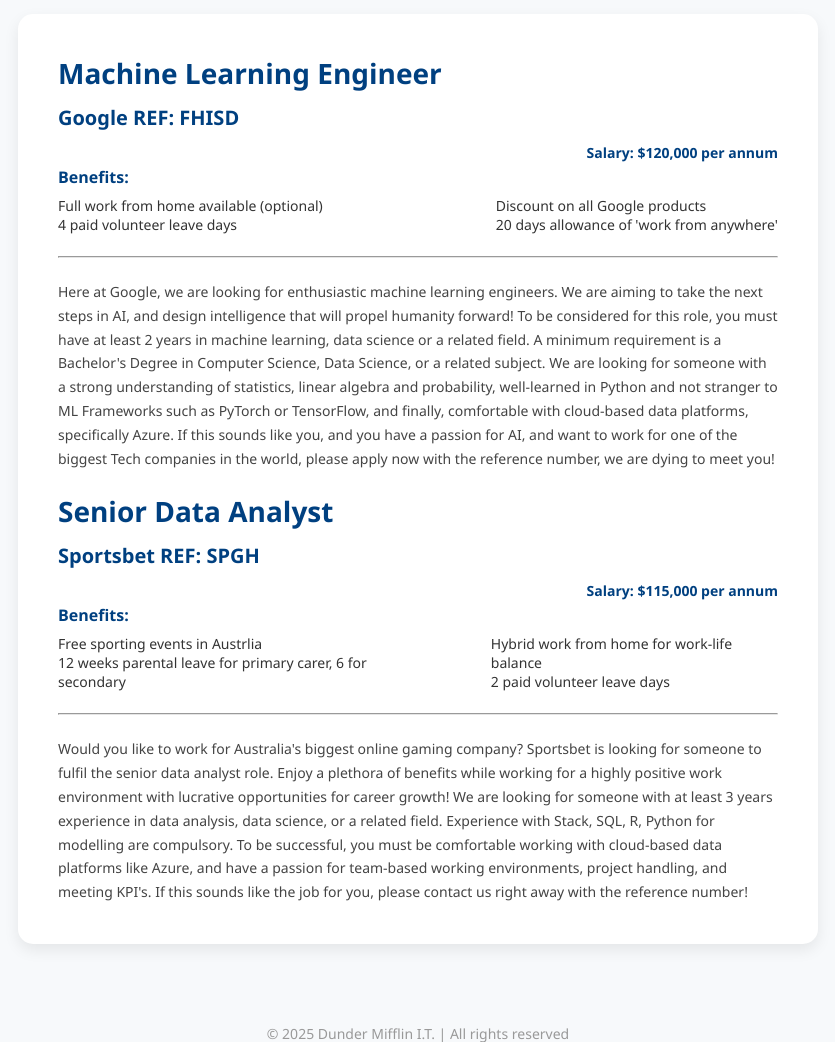
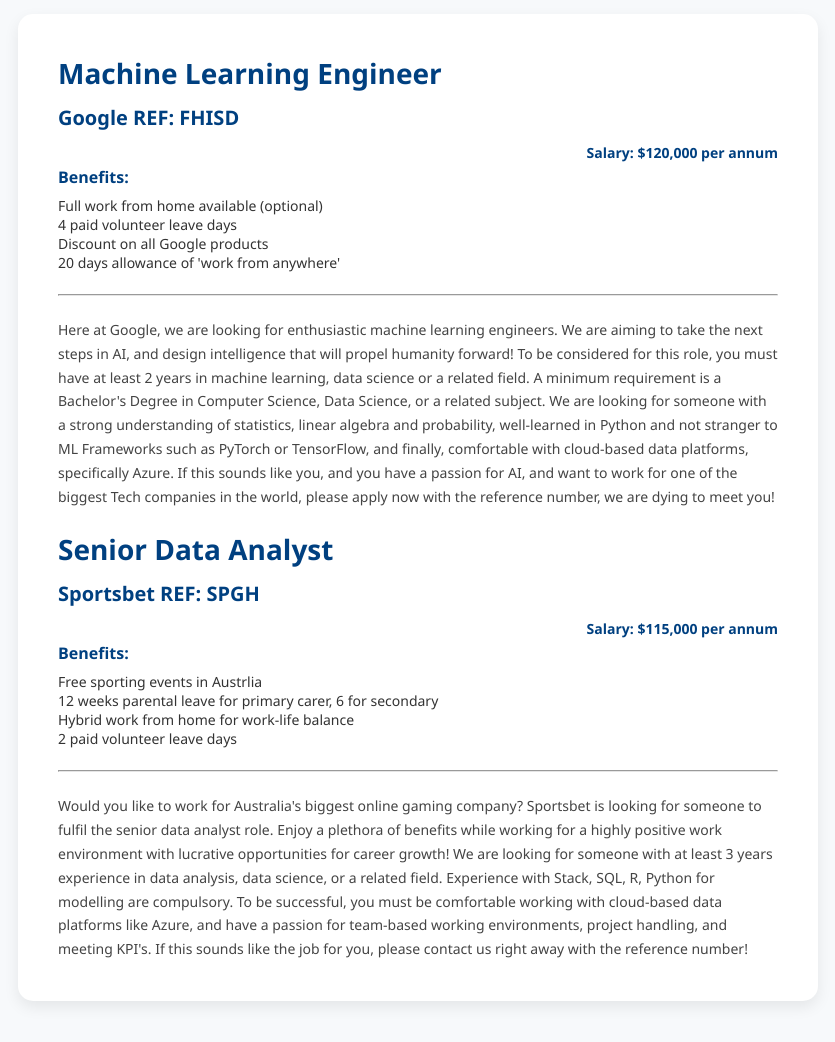
Before and after one commit to TravistyTrav/COS10032-Group-Assessments, a PHP site: page /jobs.html in a window 1280 px wide. Shown: the part 346-1388 px from the top of the page, without its empty margins (222-1057 px from the left). Run offline with PHP 8.4, Linux system fonts and the light colour scheme.

Commit message:
removed flex

```diff
--- a/assign1/styles/style.css
+++ b/assign1/styles/style.css
@@ -303,9 +303,7 @@
 }
 
 .job-benefits-row { /* top-align both columns now the benefits lists both aside and non-aside elements are in line*/
-    display: flex;
     justify-content: space-between;
-    align-items: flex-start;
     gap: 2rem;
 }
 
```
Also changed, not shown: 1 other file.
